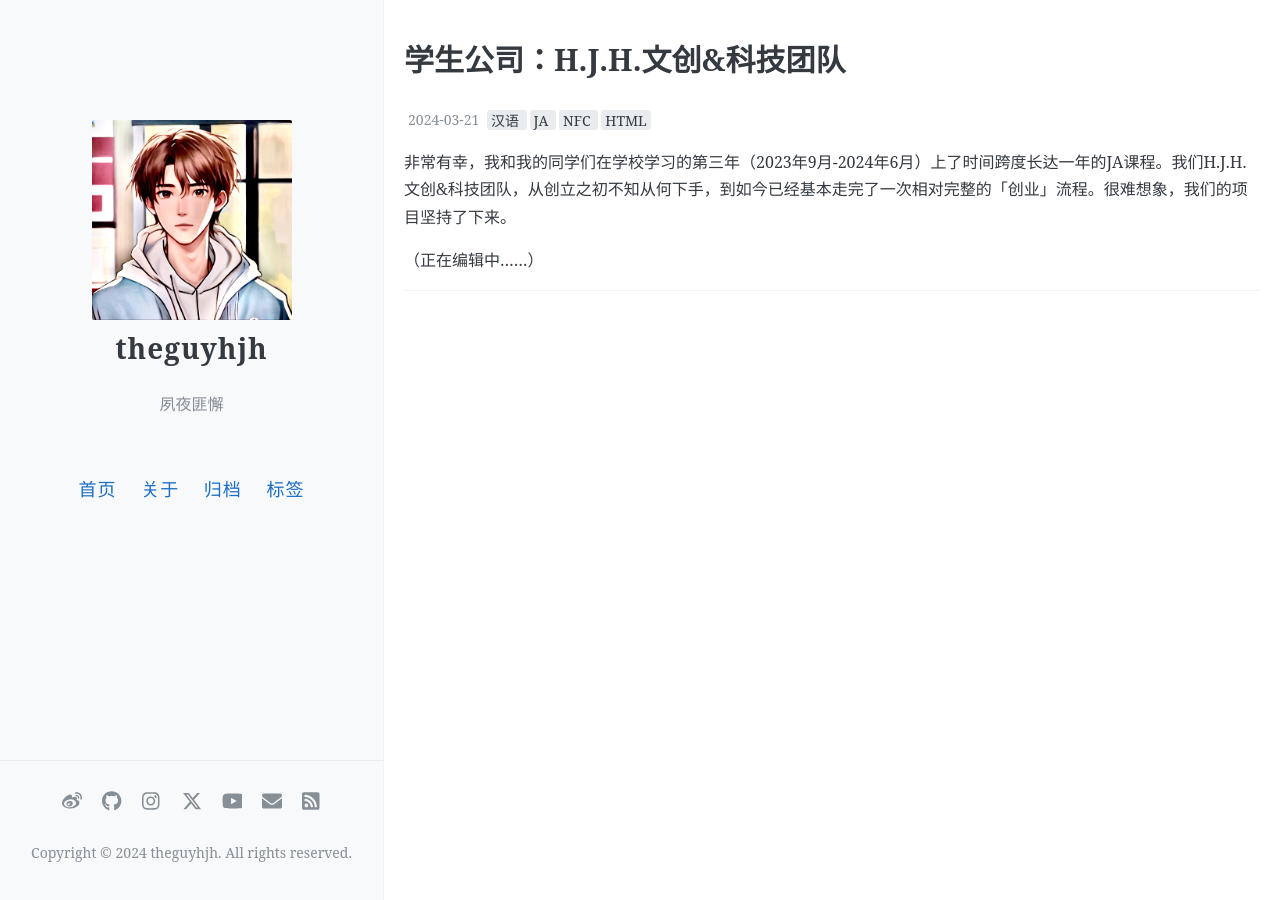
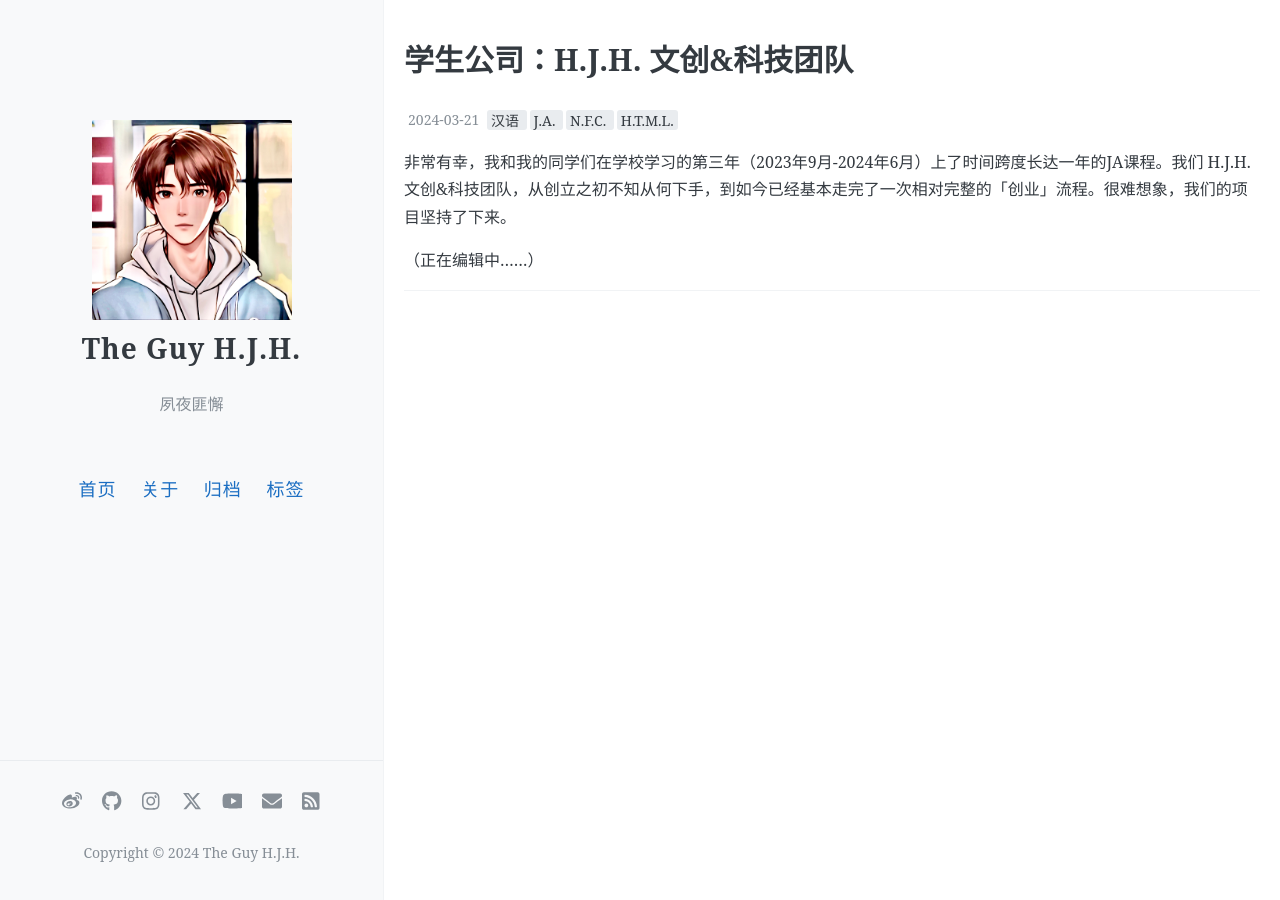
Before and after one commit to theguyhjh/theguyhjh.github.io, a Jekyll site: the page built from _posts/2024-01-01-xuesheng-gongsi-hjh-wenchuang-keji-tuandui-zh-hans-v.2024.03.21.md, in a window 1280 px wide. Built offline with Jekyll 4.4.1, drawn with Linux system fonts in a browser that asks for light colours; comment, search, counter and statistics services are not loaded.

Commit message:
2024/02/14/02:28

```diff
--- a/_config.yml
+++ b/_config.yml
@@ -7,7 +7,7 @@
 # 井号后面的文字是说明文档，不会被程序读取。
 
 # 描述/签名
-name: theguyhjh
+name: The Guy H.J.H.
 description: 夙夜匪懈
 
 # 输入你的网站域名（如果你没有添加自己的域名，而是直接用GitHub pages分配的域名的话可以省略）
@@ -66,7 +66,7 @@ footer-links:
   youtube: theguyhjh #channel/<your_long_string> or user/<user-name>
 
 # 站点页脚的文字
-footer-text: Copyright © 2024 theguyhjh. All rights reserved.
+footer-text: Copyright © 2024 The Guy H.J.H.
 
 #
 # 评论，注意，请不要同时添加多种不同的评论区
--- a/_posts/2024-01-01-xuesheng-gongsi-hjh-wenchuang-keji-tuandui-zh-hans-v.2024.03.21.md
+++ b/_posts/2024-01-01-xuesheng-gongsi-hjh-wenchuang-keji-tuandui-zh-hans-v.2024.03.21.md
@@ -1,11 +1,11 @@
 ---
 layout: post
-title: 学生公司：H.J.H.文创&科技团队
+title: 学生公司：H.J.H. 文创&科技团队
 date: 2024-03-21
 Author: theguyhjh
-tags: [汉语, JA, NFC, HTML]
+tags: [汉语, J.A., N.F.C., H.T.M.L.]
 ---
 
-非常有幸，我和我的同学们在学校学习的第三年（2023年9月-2024年6月）上了时间跨度长达一年的JA课程。我们H.J.H.文创&科技团队，从创立之初不知从何下手，到如今已经基本走完了一次相对完整的「创业」流程。很难想象，我们的项目坚持了下来。
+非常有幸，我和我的同学们在学校学习的第三年（2023年9月-2024年6月）上了时间跨度长达一年的JA课程。我们 H.J.H. 文创&科技团队，从创立之初不知从何下手，到如今已经基本走完了一次相对完整的「创业」流程。很难想象，我们的项目坚持了下来。
 
 （正在编辑中……）
```
